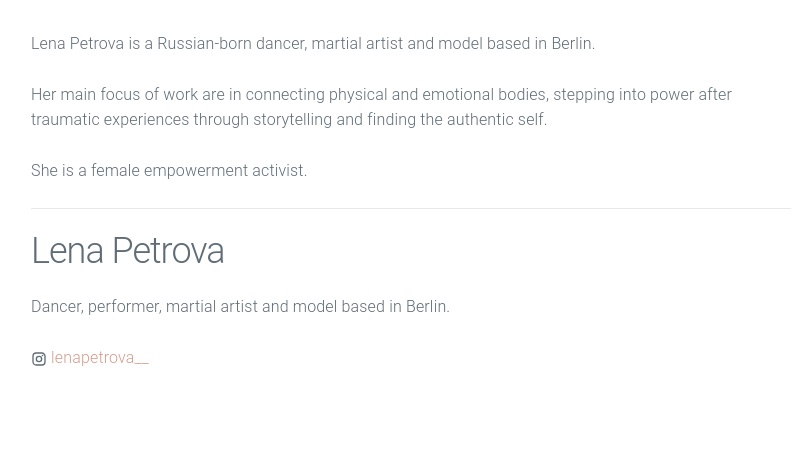
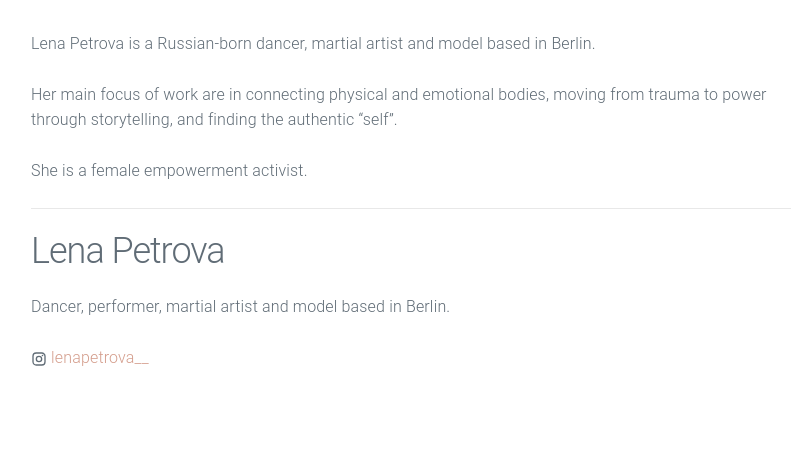
Before and after one commit to datageekette/datageekette.github.io, a Jekyll site: the page built from about.md, in a window 1280 px wide. Shown: the part 873-1334 px from the top of the page, without its empty margins (229-1024 px from the left). Built offline with Jekyll 4.4.1, drawn with Linux system fonts in a browser that asks for light colours.

Commit message:
Edit about text

```diff
--- a/about.md
+++ b/about.md
@@ -7,6 +7,6 @@ permalink: /about
 
 Lena Petrova is a Russian-born dancer, martial artist and model based in Berlin.
 
-Her main focus of work are in connecting physical and emotional bodies, stepping into power after traumatic experiences through storytelling and finding the authentic self.
+Her main focus of work are in connecting physical and emotional bodies, moving from trauma to power through storytelling, and finding the authentic "self".
 
 She is a female empowerment activist.
```
